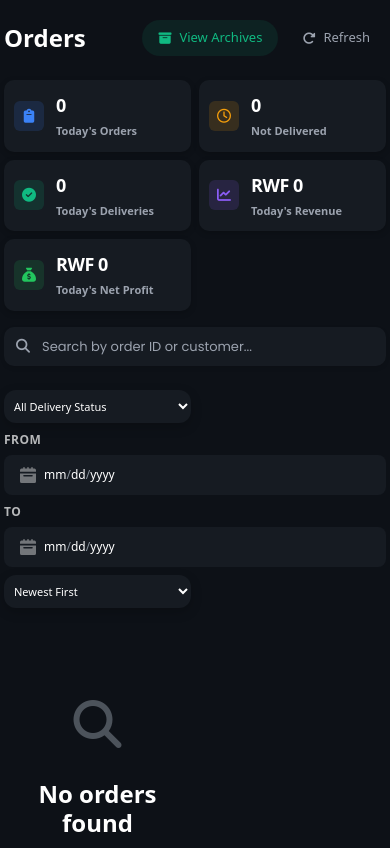
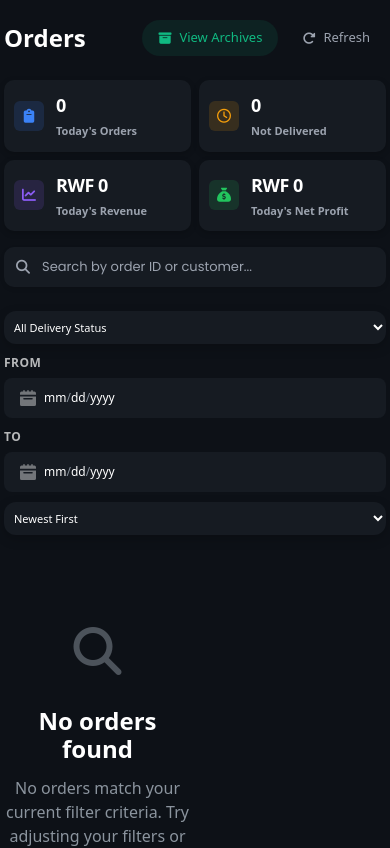
Before and after one commit to ndwyfrank56-cmyk/my-ecommerce-dashboard, a Python web app: template templates/orders.html in a window 390 px wide. Shown: the top 848 px of the page. Run offline with Jinja, Linux system fonts and the light colour scheme; the template is opened without the code that fills it, so the values that code supplies are empty.

Commit message:
Orders: remove Today’s Deliveries card; Mobile: stack filters in single column for ≤480px

```diff
--- a/static/styles.css
+++ b/static/styles.css
@@ -1793,13 +1793,13 @@ input[type="date"]::-webkit-calendar-picker-indicator {
 
 /* Extra-small phones overrides (placed late to win over 768px rules) */
 @media (max-width: 480px) {
-  /* Filters: 2 columns, dates full width */
+  /* Filters: single column stack, clean spacing */
   .filters-row {
     display: grid !important;
-    grid-template-columns: 1fr 1fr !important;
-    gap: 8px !important;
-  }
-  .filters-row .date-inputs-wrapper { display: contents !important; }
+    grid-template-columns: 1fr !important;
+    gap: 10px !important;
+  }
+  .filters-row .date-inputs-wrapper { display: grid !important; grid-template-columns: 1fr !important; gap: 10px !important; }
   .filters-row .date-picker-container { grid-column: 1 / -1 !important; }
   .modern-date-picker { height: 40px !important; font-size: 12px !important; }
   .filter-select, .filter-input { min-width: 0 !important; width: 100% !important; }
--- a/templates/orders.html
+++ b/templates/orders.html
@@ -336,13 +336,6 @@
       <div class="stat-content">
         <div class="stat-number">{{ stats.not_delivered or 0 }}</div>
         <div class="stat-label">Not Delivered</div>
-      </div>
-    </div>
-    <div class="stat-card stat-delivered">
-      <div class="stat-icon" style="background: rgba(16,185,129,0.15); color:#10b981;"><i class="fa-solid fa-badge-check fa-circle-check"></i></div>
-      <div class="stat-content">
-        <div class="stat-number">{{ stats.delivered or 0 }}</div>
-        <div class="stat-label">Today's Deliveries</div>
       </div>
     </div>
     <div class="stat-card stat-revenue">
```
